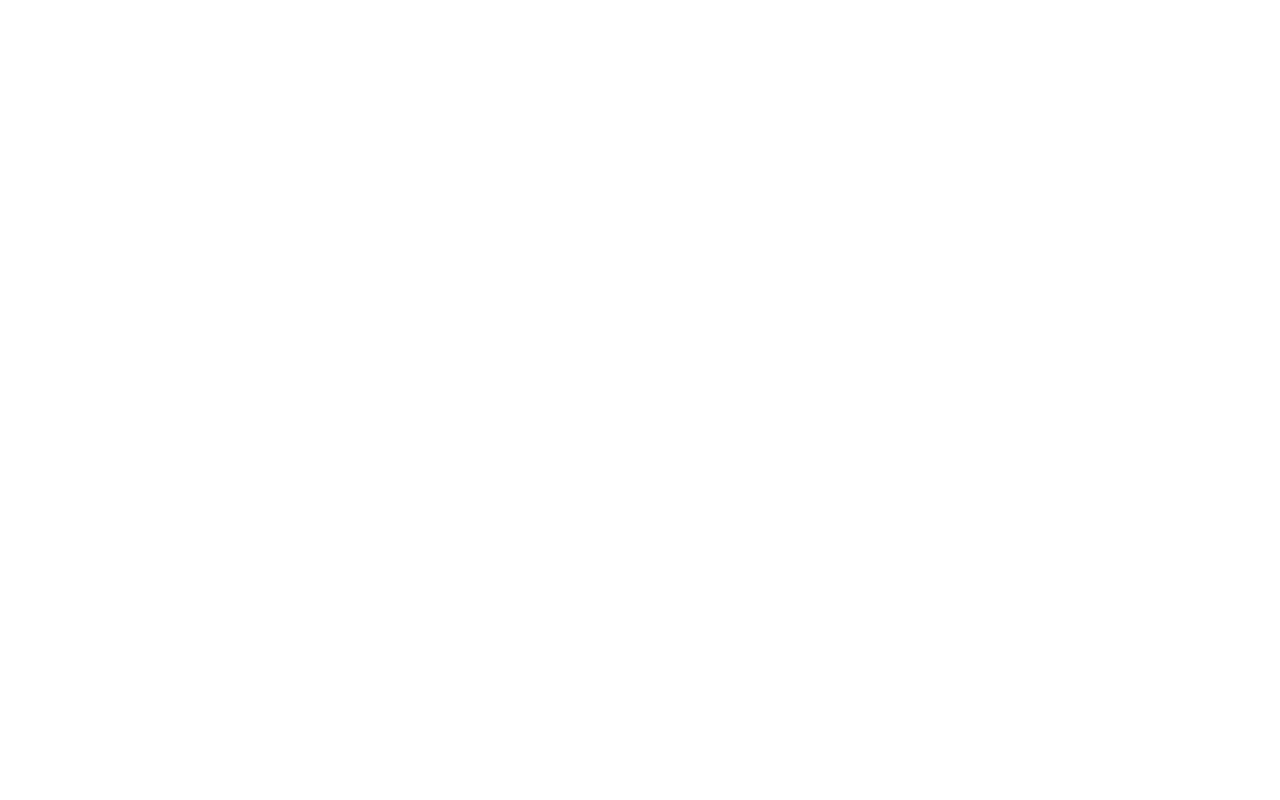
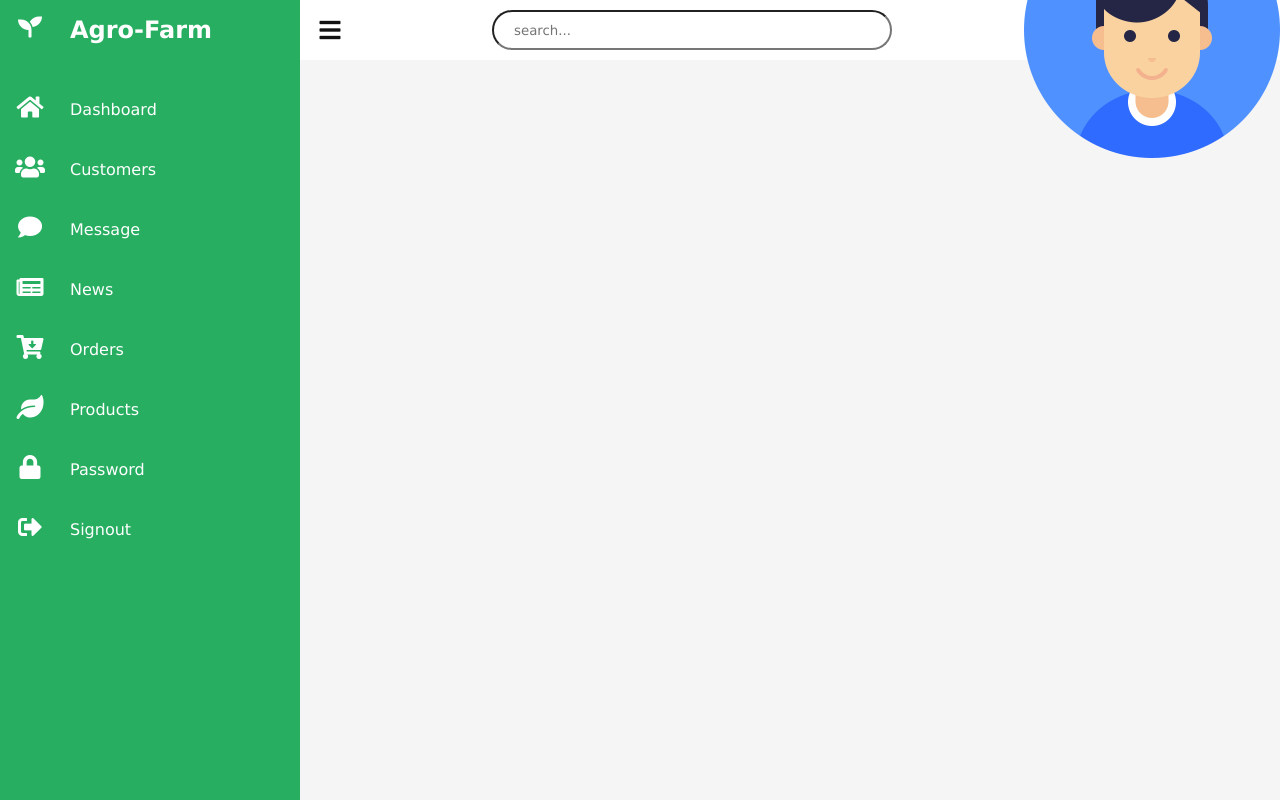
Before and after one commit to mAlex28/agro-farm, a plain HTML site: page admin.html in a window 1280 px wide. Drawn offline with Linux system fonts and the light colour scheme.

Commit message:
modified

```diff
--- a/admin.html
+++ b/admin.html
@@ -5,9 +5,97 @@
     <meta name="viewport" content="width=device-width, initial-scale=1.0">
     <title>Admin dashboard</title>
     <link rel="stylesheet" href="css/admin.css">
-    <link rel="stylesheet" href="icons-fontawesome/css/all.min.css">
+    <link href="/icons-fontawesome/css/fontawesome.min.css" rel="stylesheet">
+    <link href="/icons-fontawesome/css/solid.min.css" rel="stylesheet">
+    <link href="/icons-fontawesome/css/brands.min.css" rel="stylesheet">
+   <!-- <link rel="stylesheet" href="icons-fontawesome/css/fontawesome.min.css"> -->
 </head>
 <body>
+    <div class="container">
+        <div class="navigation">
+            <ul>
+                <li>
+                    <a href="#">
+                    <span class="icon"><i class="fa fa-seedling" aria-hidden="true"></i></span>
+                    <span class="title"><h2>Agro-Farm</h2></span>
+                    </a>
+                </li>
+                <li>
+                    <a href="#">
+                    <span class="icon"><i class="fa fa-home" aria-hidden="true"></i></span>
+                    <span class="title">Dashboard</span>
+                    </a>
+                </li>
+                <li>
+                    <a href="#">
+                    <span class="icon"><i class="fa fa-users" aria-hidden="true"></i></span>
+                    <span class="title">Customers</span>
+                    </a>
+                </li>
+                <li>
+                    <a href="#">
+                    <span class="icon"><i class="fa fa-comment" aria-hidden="true"></i></span>
+                    <span class="title">Message</span>
+                    </a>
+                </li>
+                <li>
+                    <a href="#">
+                    <span class="icon"><i class="fa fa-newspaper" aria-hidden="true"></i></span>
+                    <span class="title">News</span>
+                    </a>
+                </li>
+                <li>
+                    <a href="#">
+                    <span class="icon"><i class="fa fa-cart-arrow-down" aria-hidden="true"></i></span>
+                    <span class="title">Orders</span>
+                    </a>
+                </li>
+                <li>
+                    <a href="#">
+                    <span class="icon"><i class="fa fa-leaf" aria-hidden="true"></i></span>
+                    <span class="title">Products</span>
+                    </a>
+                </li>
+                <li>
+                    <a href="#">
+                    <span class="icon"><i class="fa fa-lock" aria-hidden="true"></i></span>
+                    <span class="title">Password</span>
+                    </a>
+                </li>
+                <li>
+                    <a href="#">
+                    <span class="icon"><i class="fa fa-sign-out-alt" aria-hidden="true"></i></span>
+                    <span class="title">Signout</span>
+                    </a>
+                </li>
+            </ul>
+        </div>
 
+        <div class="main">
+            <div class="topbar">
+                <div class="toggle" onclick="toggleMenu();"></div>
+                <div class="search">
+                    <label>
+                        <input type="text" placeholder="search...">
+                    </label>
+                </div>
+                <div class="user">
+                    <img src="img/user.png" alt="user image">
+                </div>
+            </div>
+        </div>
+    </div>
+
+    <script>
+        function toggleMenu() {
+            let toggle = document.querySelector('.toggle');
+            let navigation = document.querySelector('.navigation');
+            let main = document.querySelector('.main');
+            toggle.classList.toggle('active');
+            navigation.classList.toggle('active');
+            main.classList.toggle('active');
+
+        }
+    </script>
 </body>
 </html>
--- a/css/admin.css
+++ b/css/admin.css
@@ -1,6 +1,147 @@
-:root {
-    --main-color: #27ae60;
-    --color-dark: #1d2231;
-    --text-grey: #8390a2;
+* {
+    margin: 0;
+    padding: 0;
+    box-sizing: border-box;
+    font-family: 'Lucida Sans', 'Lucida Sans Regular', 'Lucida Grande', 'Lucida Sans Unicode', Geneva, Verdana, sans-serif;
+}
 
+body {
+    overflow-x: hidden;
 }
+
+.container {
+    position: relative;
+    width: 100%;
+}
+
+/* navigation */
+.navigation {
+    position: fixed;
+    width: 300px;
+    height: 100%;
+    background: #27ae60;
+    transition: 0.5s;
+    overflow: hidden;
+}
+
+.navigation.active {
+    width: 60px;
+}
+
+.navigation ul {
+    position: absolute;
+    top: 0;
+    left: 0;
+    width: 100%;
+}
+
+.navigation ul li{
+    position: relative;
+    width: 100%;
+    list-style: none;
+}
+
+.navigation ul li:hover {
+    background: #145830;
+}
+
+.navigation ul li:nth-child(1) {
+    margin-bottom: 20px;
+}
+
+.navigation ul li:nth-child(1):hover {
+    background: transparent;
+}
+
+.navigation ul li a {
+    position: relative;
+    display: block;
+    width: 100%;
+    display: flex;
+    text-decoration: none;
+    color: #fff;
+}
+
+.navigation ul li a .icon {
+    padding-top: 15px;
+    position: relative;
+    display: block;
+    min-width: 60px;
+    height: 60px;
+    line-height: 60px;
+    text-align: center;
+}
+
+.navigation ul li a .icon .fa {
+    color: #fff;
+    font-size: 24px;
+}
+
+.navigation ul li a .title {
+    position: relative;
+    display: inline-block;
+    padding: 0 10px;
+    line-height: 60px;
+    white-space: nowrap;
+}
+
+/* search and profile */
+.main {
+    position: absolute;
+    width: calc(100% - 300px);
+    left: 300px;
+    min-height: 100vh;
+    background: #f5f5f5;
+    transition: 0.5s;
+}
+
+.main.active {
+    width: calc(100% - 60px);
+    left: 60px;
+}
+
+.main .topbar {
+    width: 100%;
+    background: #fff;
+    height: 60px;
+    display: flex;
+    justify-content: space-between;
+    align-items: center;
+}
+
+.toggle {
+    position: relative;
+    width: 60px;
+    height: 60px;
+    cursor: pointer;
+}
+
+.toggle::before {
+    content: '\f0c9';
+    font-family: "Font Awesome 5 Free";
+    position: absolute;
+    width: 100%;
+    height: 100%;
+    line-height: 60px;
+    font-size: 24px;
+    text-align: center;
+    color: #111;
+}
+
+.search {
+    position: relative;
+    width: 400px;
+    margin: 0 10px;
+}
+
+.search label {
+    position: relative;
+    width: 100%;
+}
+
+.search label input {
+    width: 100%;
+    height: 40px;
+    border-radius: 40px;
+    padding: 5px 20px;
+}
```
Also changed, not shown: img/user.png (added).
